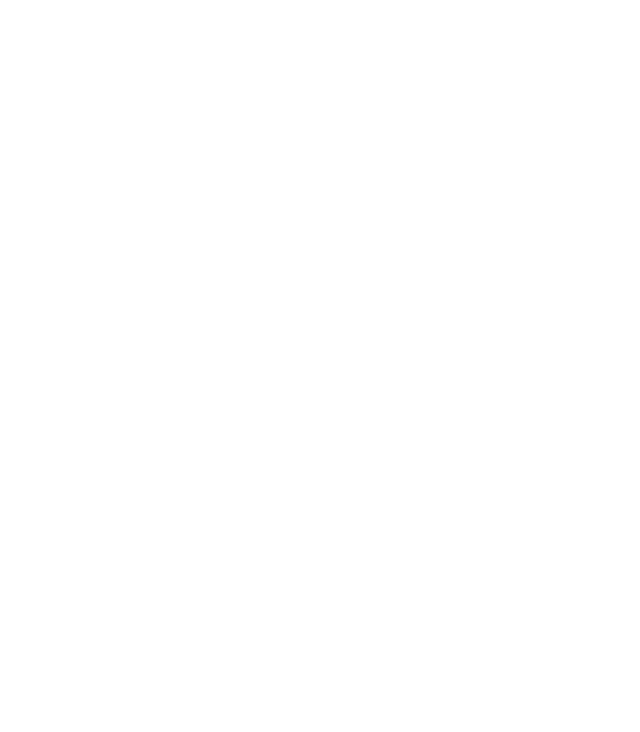
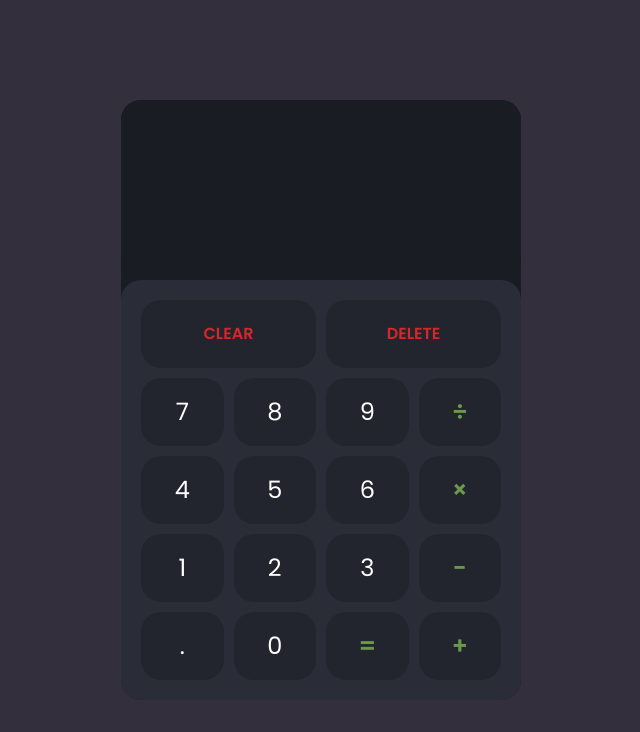
Before and after one commit to bergamotion/Calculator, a plain HTML site: page index.html in a window 1280 px wide. Shown: the whole page, without its empty margins (319-959 px from the left). Drawn offline with Linux system fonts and the light colour scheme.

Commit message:
Add basic calculator layot and styling

```diff
--- a/index.html
+++ b/index.html
@@ -4,12 +4,35 @@
     <meta charset="UTF-8">
     <meta http-equiv="X-UA-Compatible" content="IE=edge">
     <meta name="viewport" content="width=device-width, initial-scale=1.0">
+    <link href="https://fonts.googleapis.com/css2?family=Poppins:wght@400;600&display=swap" rel="stylesheet">
     <link rel="stylesheet" href="styles/style.css">
     <link rel="stylesheet" href="styles/normalize.css">
     <script src="script.js" defer></script>
     <title>Calculator</title>
 </head>
 <body>
-
+    <main class="container">
+        <div class="display"></div>
+        <div class="buttons">
+            <button class="large-button">CLEAR</button>
+            <button class="large-button">DELETE</button>
+            <button class="small-button">7</button>
+            <button class="small-button">8</button>
+            <button class="small-button">9</button>
+            <button class="small-button green">÷</button>
+            <button class="small-button">4</button>
+            <button class="small-button">5</button>
+            <button class="small-button">6</button>
+            <button class="small-button green">×</button>
+            <button class="small-button">1</button>
+            <button class="small-button">2</button>
+            <button class="small-button">3</button>
+            <button class="small-button green">-</button>
+            <button class="small-button">.</button>
+            <button class="small-button">0</button>
+            <button class="small-button green">=</button>
+            <button class="small-button green">+</button>
+        </div>
+    </main>
 </body>
 </html>
--- a/styles/style.css
+++ b/styles/style.css
@@ -0,0 +1,74 @@
+/* Colors
+#1d3557
+#457b9d
+#a8dadc
+#f1faee
+#e63946 */
+
+:root {
+    --primary: rgb(25, 28, 34);
+    --secondary: rgb(42, 45, 55);
+}
+body {
+    font-family: 'Poppins', sans-serif;
+    background-color: #342f3d;
+    height: 100vh;
+    display: flex;
+    align-items: center;
+    justify-content: center;
+}
+
+button {
+    margin: 0;
+    padding: 0;
+    border: none;
+    background-color: rgb(34, 37, 45);
+    color: white;
+    cursor: pointer;
+}
+
+button:hover {
+    background-color: rgb(47, 51, 62);
+}
+
+.container {
+    background-color: var(--primary);
+    width: 400px;
+    height: 600px;
+    border-radius: 20px;
+}
+
+.display {
+    background-color: var(--primary);
+    height: 30%;
+    border-radius: 20px;
+}
+
+.buttons {
+    border-radius: 20px;
+    height: 70%;
+    display: grid;
+    grid-template-columns: repeat(4, 1fr);
+    grid-template-rows: repeat(5, 1fr);
+    grid-gap: 10px;
+    background-color: var(--secondary);
+    padding: 20px;
+}
+
+.large-button {
+    grid-column: span 2;
+    justify-content: space-between;
+    border-radius: 20px;
+    color: #d62828;
+    font-weight: 600;
+}
+
+.small-button {
+    font-size: 24px;
+    border-radius: 20px;
+}
+
+.green {
+    color: #6a994e;
+    font-weight: 600;
+}
```
